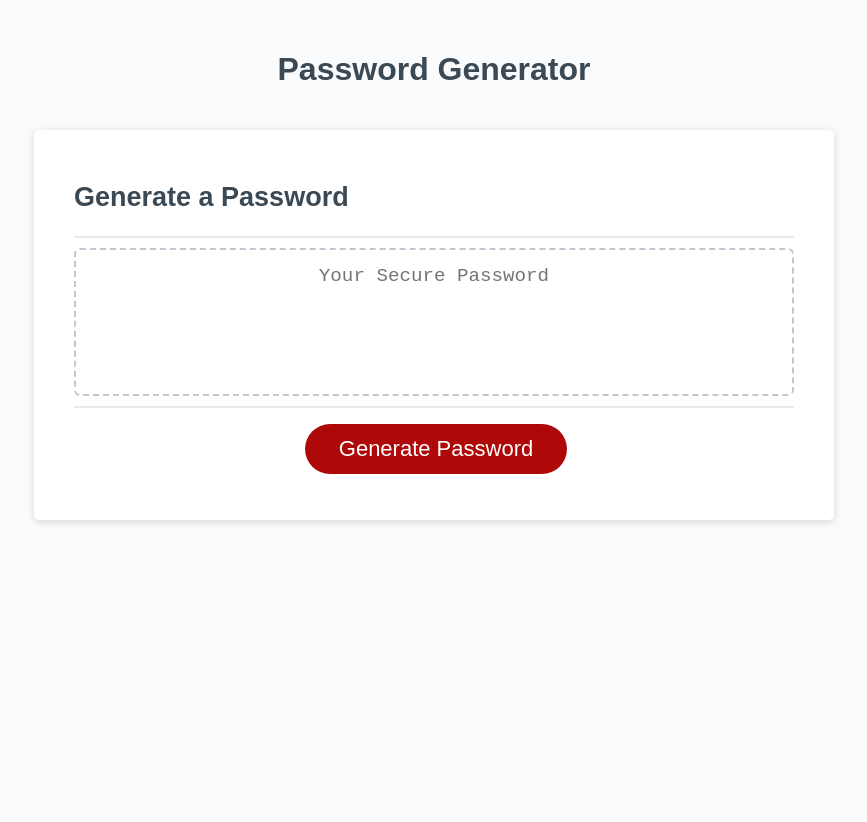
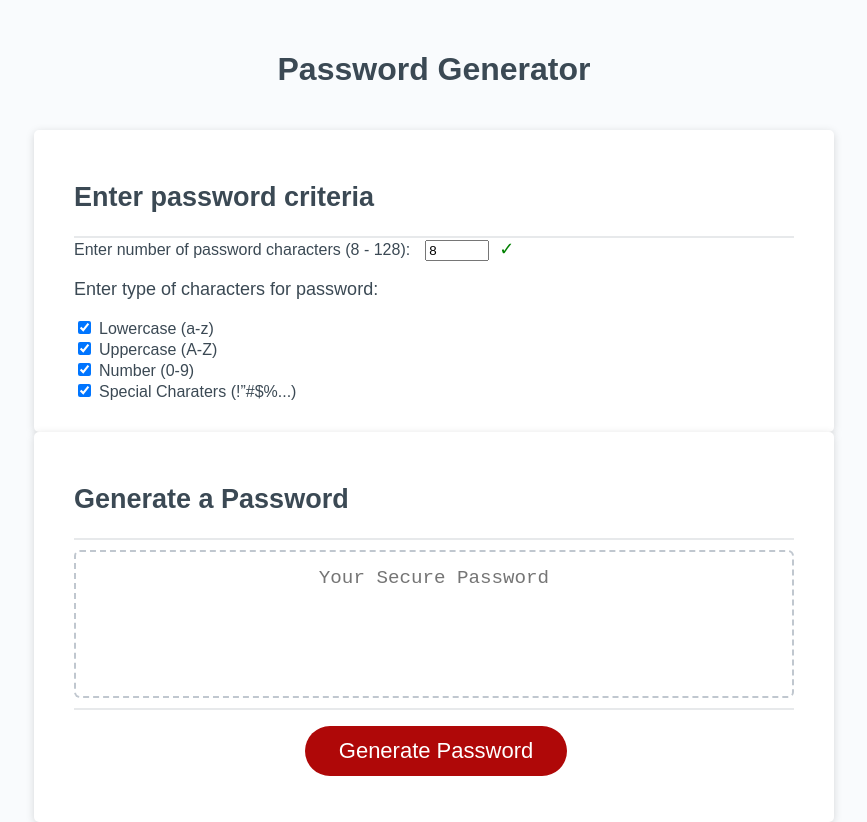
Before and after one commit to MwansaMwango/password-generator, a plain HTML site: page index.html in a window 1280 px wide. Shown: the whole page, without its empty margins (206-1073 px from the left). Before the commit the page ends 800 px from the top, so only its background shows below. Drawn offline with Linux system fonts and the light colour scheme.

Commit message:
Added password criteria form

```diff
--- a/index.html
+++ b/index.html
@@ -12,6 +12,49 @@
       <header>
         <h1>Password Generator</h1>
       </header>
+
+      <div class="card pwd-criteria">
+        <div class="card-header">
+          <h2>Enter password criteria</h2>
+        </div>
+        <div class="card-body">
+
+        <form>
+          <!--Set password character length-->
+          <div>
+            <label for="pwdCharLength">Enter number of password characters (8 - 128):</label>
+            <input id="pwdCharLength" type="number" name="pwdCharLength" min="8" max ="128" value="8" required>
+            <span class="validity"></span>
+          </div>
+
+          <!--Set password character types-->
+          <div class="site-charType">
+            <p>Enter type of characters for password:<span class="validity"></span></p>
+
+            <div>
+              <input name="lowercase" id="lowercase" type="checkbox" checked>
+              <label for="lowercase">Lowercase (a-z)</label>
+            </div>
+            <div>
+              <input name="uppercase" id="uppercase" type="checkbox" checked>
+              <label for="uppercase">Uppercase (A-Z)</label>
+            </div>
+            <div>
+              <input name="number" id="number" type="checkbox" checked>
+              <label for="number">Number (0-9)</label>
+            </div>
+            <div>
+              <input name="specialChar" id="specialChar" type="checkbox" checked>
+              <label for="specialChar">Special Charaters (!”#$%...)</label>
+            </div>
+
+          </div>
+
+        </form>
+
+        </div>
+      </div>
+
       <div class="card">
         <div class="card-header">
           <h2>Generate a Password</h2>
--- a/script.js
+++ b/script.js
@@ -12,3 +12,11 @@ function writePassword() {
 
 // Add event listener to generate button
 generateBtn.addEventListener("click", writePassword);
+
+function generatePassword() {
+  // Collect user password criteria details
+  var pwdLength = prompt ("Enter password length: (MUST contain between 8 and 128 charaters)");
+  var pwdChartype = prompt () // use checkbox
+
+  return (num * 10);
+} // returns password
--- a/style.css
+++ b/style.css
@@ -118,6 +118,46 @@ button[disabled] {
   overflow: hidden;
 }
 
+/* Form styling */
+
+input:invalid+span:after {
+  content: '✖';
+  color:red;
+  padding-left: 5px;
+}
+
+input:valid+span:after {
+  content: '✓';
+  color:green;
+  padding-left: 5px;
+}
+option:valid:after {
+  content: '✓';
+  color:  green;
+  padding-left: 5px;
+}
+option:invalid:after {
+  content: '✖';
+  color:red;
+  padding-left: 5px;
+}
+
+label {
+
+  font-size: 1rem;
+  padding-right: 10px;
+
+}
+
+select {
+    font-size: 0.9rem;
+    padding: 5px;
+    display: block;
+}
+
+
+/*Mediascreen responsive styling */
+
 @media (max-width: 690px) {
   .btn {
     font-size: 1rem;
```
